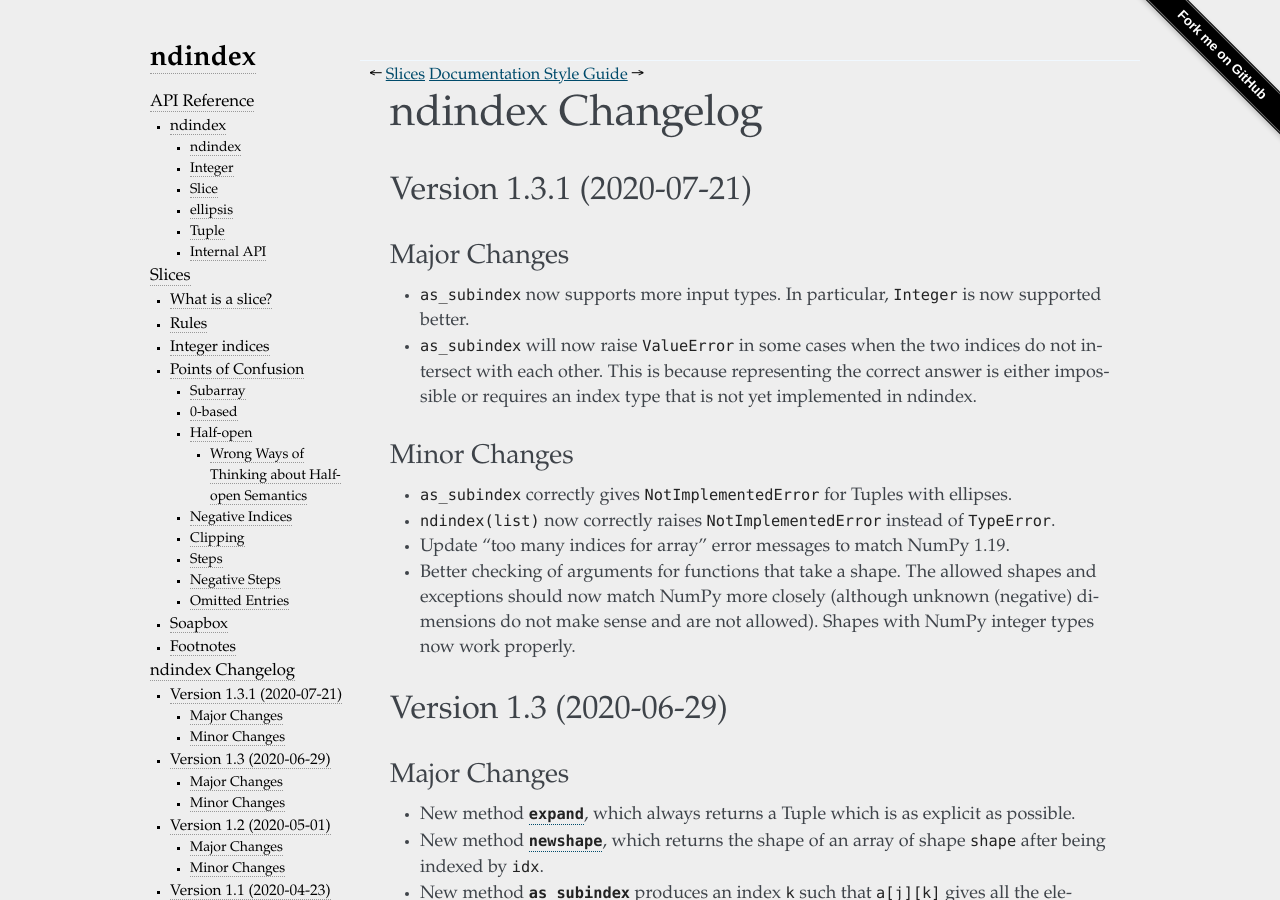
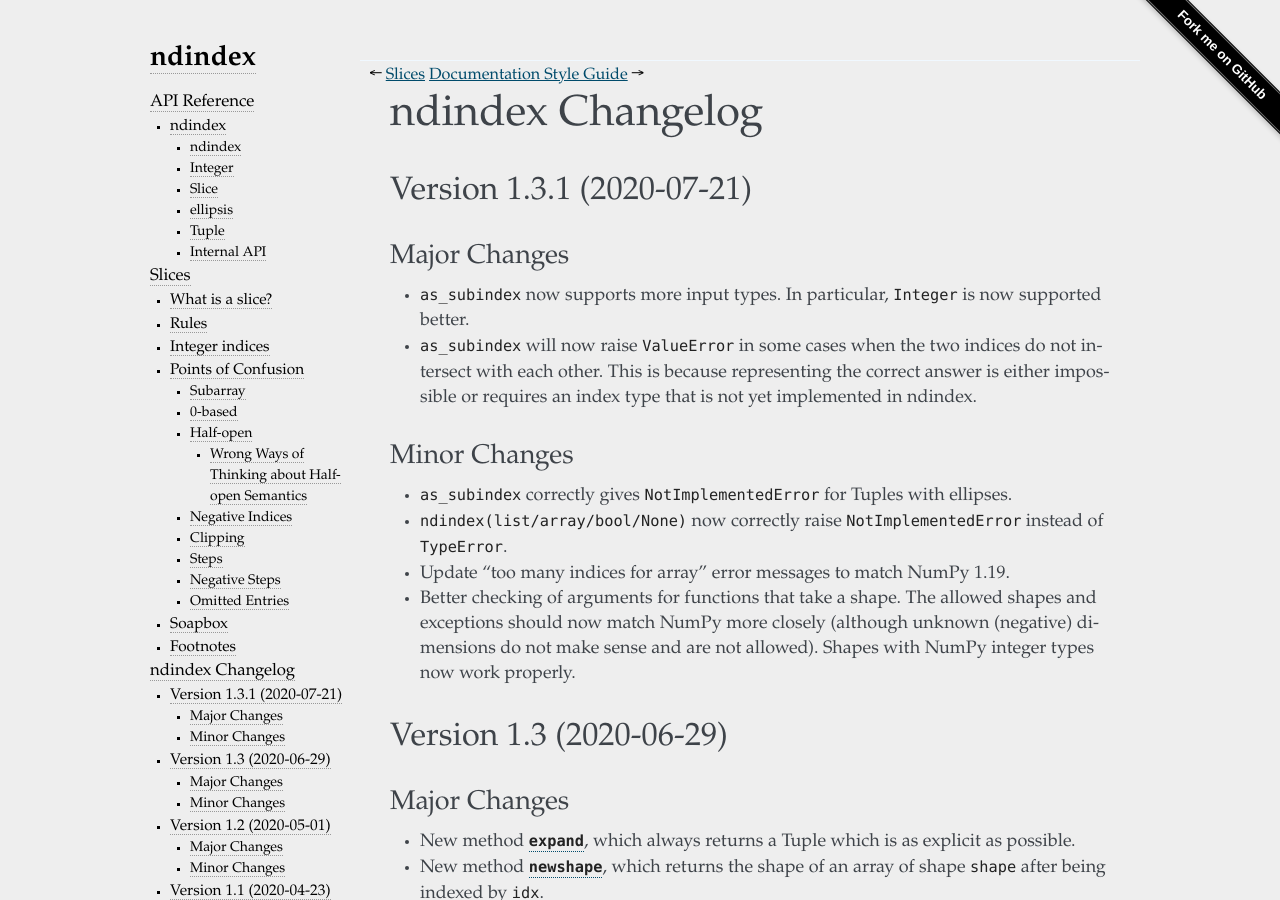
Before and after one commit to Quansight-Labs/ndindex, a Sphinx documentation site: the page built from docs/changelog.md, in a window 1280 px wide and 900 px high. Built offline with Sphinx 7.4.7, drawn with Linux system fonts in a browser that asks for light colours; pages that are not in the unit, such as notebooks, are missing from menus.

Commit message:
Update the 1.3.1 changelog

```diff
--- a/docs/changelog.md
+++ b/docs/changelog.md
@@ -17,8 +17,8 @@
 - `as_subindex` correctly gives `NotImplementedError` for Tuples with
   ellipses.
 
-- `ndindex(list)` now correctly raises `NotImplementedError` instead of
-  `TypeError`.
+- `ndindex(list/array/bool/None)` now correctly raise `NotImplementedError`
+  instead of `TypeError`.
 
 - Update "too many indices for array" error messages to match NumPy 1.19.
 
```
